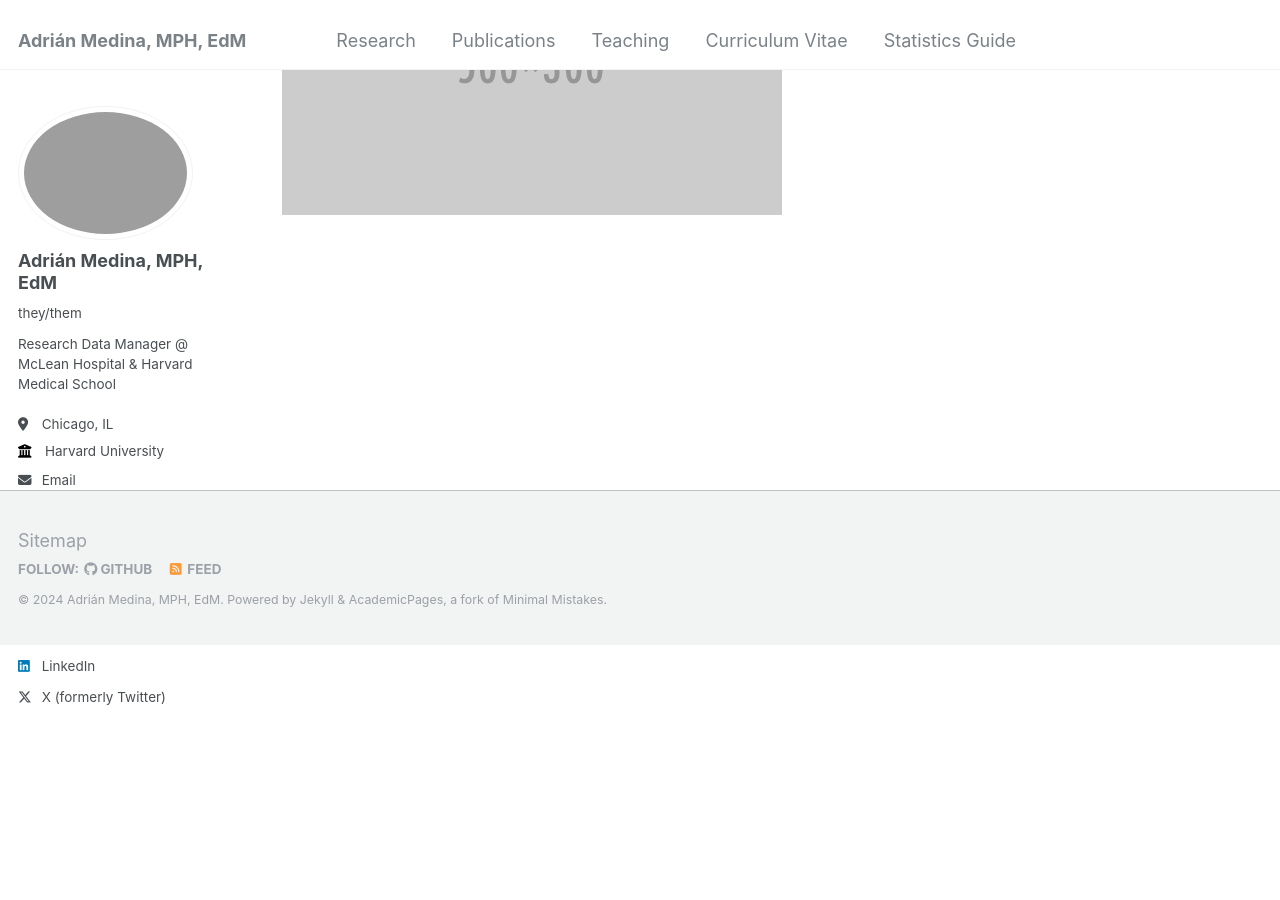
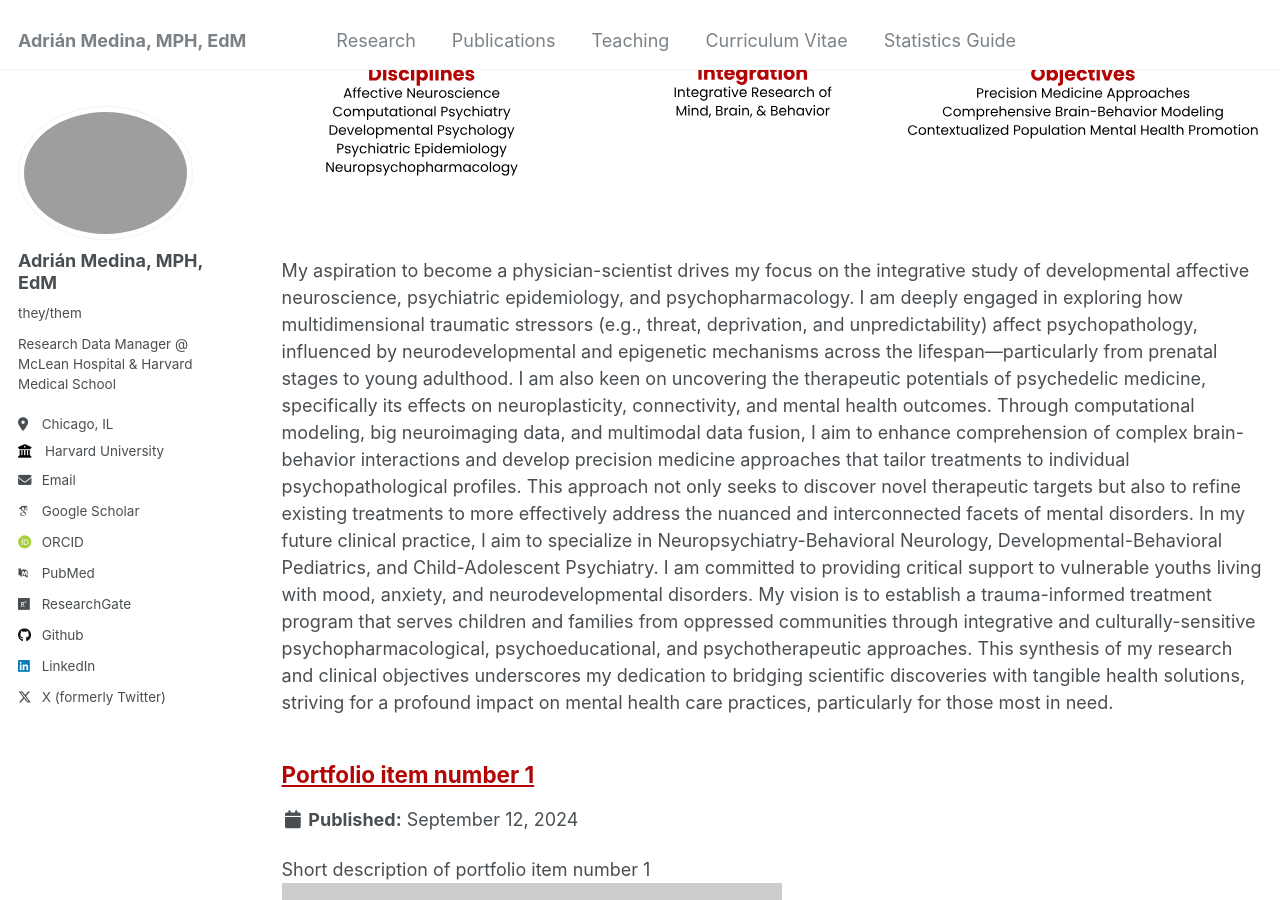
Before and after one commit to adrian-a-medina/adrian--medina.github.io, a Jekyll site: the page built from _pages/research.html, in a window 1280 px wide and 900 px high, scrolled down 899 px. Built offline with Jekyll 4.4.1, drawn with Linux system fonts in a browser that asks for light colours; some web fonts are replaced; some of the changed text lies outside the part shown.

Commit message:
Update research.html

```diff
--- a/_pages/research.html
+++ b/_pages/research.html
@@ -7,8 +7,16 @@ author_profile: true
 
 {% include base_path %}
 
-<!-- Development Notice -->
-<p><strong>This page is currently in development. Check back soon for more content!</strong></p>
+<p align="center">
+  <img src="/images/Model Banner.svg">
+  <img src="/images/Model Diagram.svg">
+</p>
+
+My aspiration to become a physician-scientist drives my focus on the integrative study of developmental affective neuroscience, psychiatric epidemiology, and psychopharmacology. I am deeply engaged in exploring how multidimensional traumatic stressors (e.g., threat, deprivation, and unpredictability) affect psychopathology, influenced by neurodevelopmental and epigenetic mechanisms across the lifespan—particularly from prenatal stages to young adulthood. I am also keen on uncovering the therapeutic potentials of psychedelic medicine, specifically its effects on neuroplasticity, connectivity, and mental health outcomes. Through computational modeling, big neuroimaging data, and multimodal data fusion, I aim to enhance comprehension of complex brain-behavior interactions and develop precision medicine approaches that tailor treatments to individual psychopathological profiles. This approach not only seeks to discover novel therapeutic targets but also to refine existing treatments to more effectively address the nuanced and interconnected facets of mental disorders.
+
+In my future clinical practice, I aim to specialize in Neuropsychiatry-Behavioral Neurology, Developmental-Behavioral Pediatrics, and Child-Adolescent Psychiatry. I am committed to providing critical support to vulnerable youths living with mood, anxiety, and neurodevelopmental disorders. My vision is to establish a trauma-informed treatment program that serves children and families from oppressed communities through integrative and culturally-sensitive psychopharmacological, psychoeducational, and psychotherapeutic approaches.
+
+This synthesis of my research and clinical objectives underscores my dedication to bridging scientific discoveries with tangible health solutions, striving for a profound impact on mental health care practices, particularly for those most in need.
 
 
 {% for post in site.research %}
```
